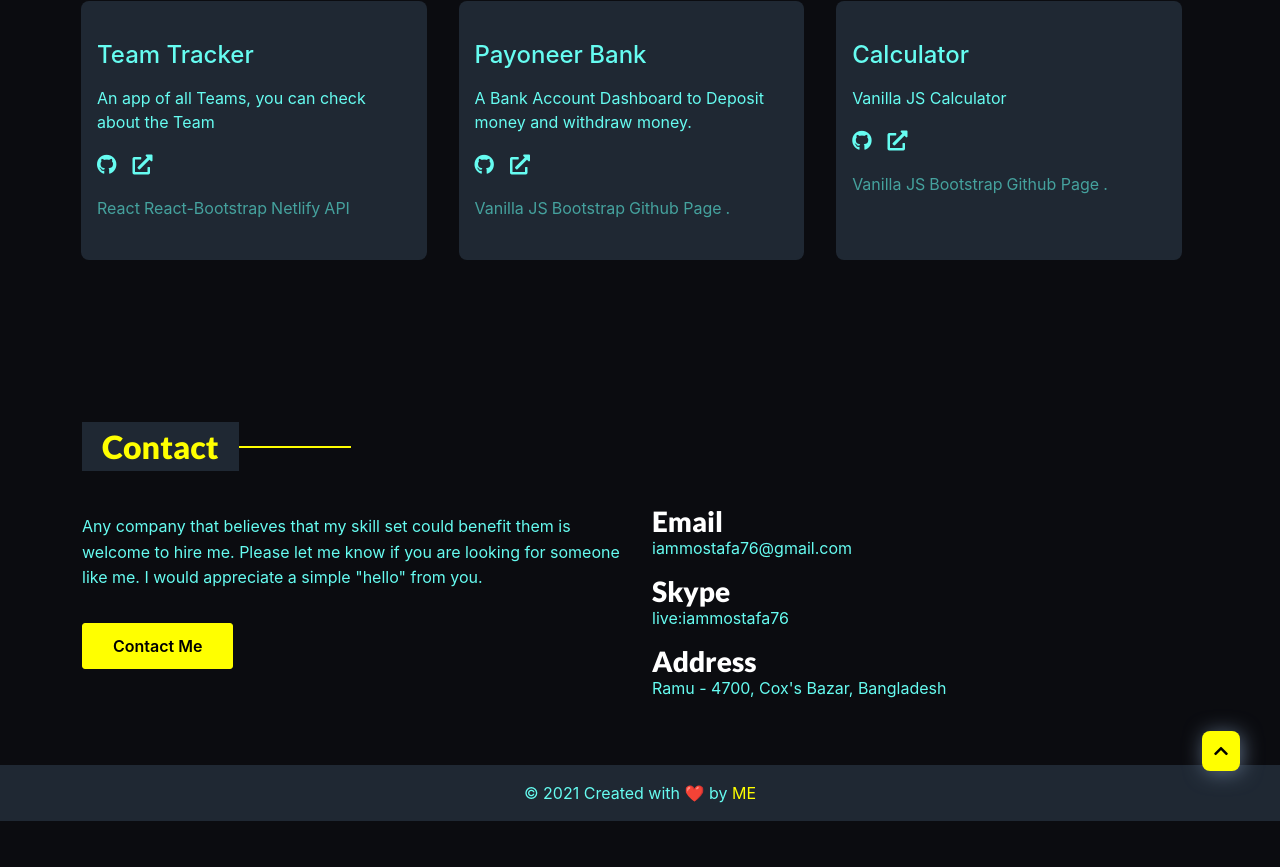
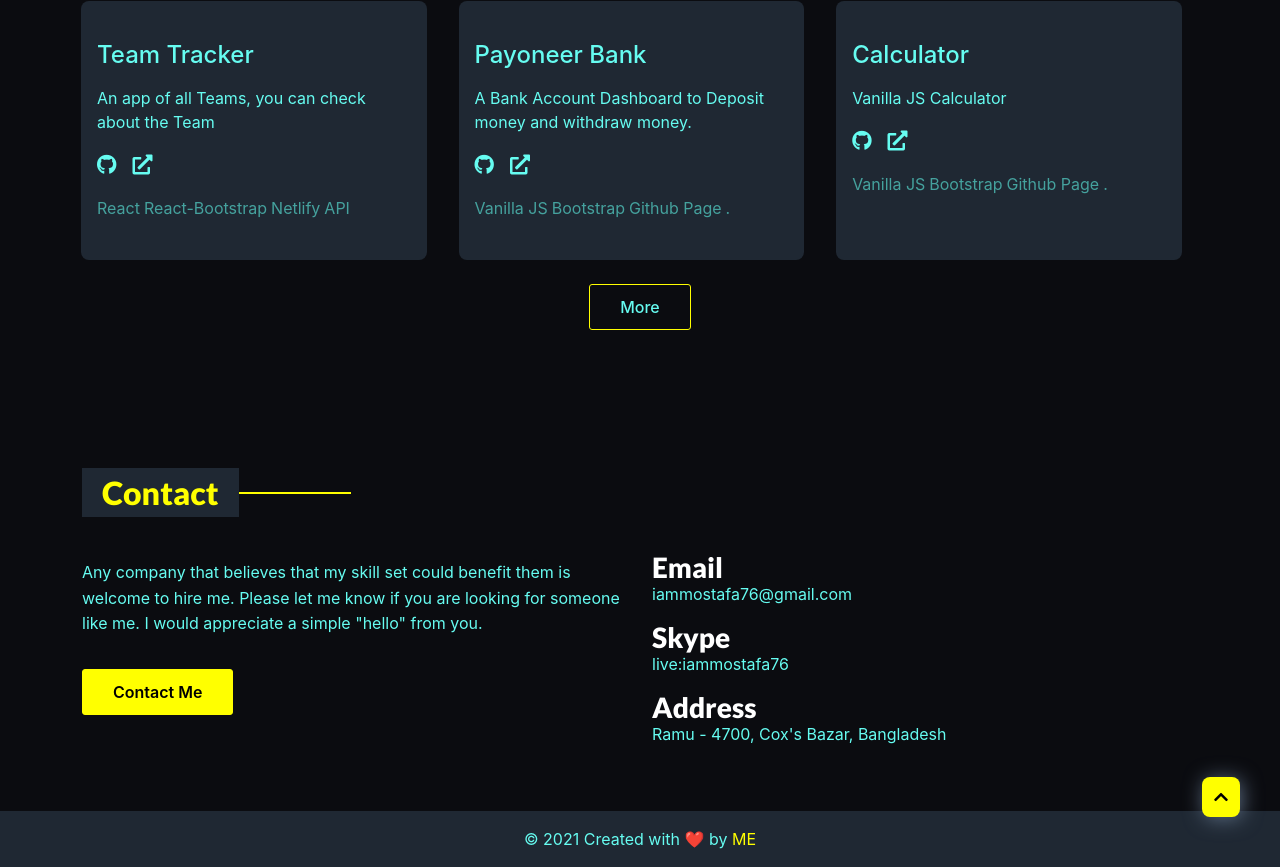
Before and after one commit to heymahmud/react-portfolio, a React (Create React App) app: page / in a window 1280 px wide. Shown: the part 3253-4120 px from the top of the page. Before the commit the page ends 4074 px from the top, so only its background shows below. Built offline with nearby package versions, Linux system fonts and the light colour scheme; no server answers.

Commit message:
button updated

```diff
--- a/src/components/Home/Portfolio/Portfolio.js
+++ b/src/components/Home/Portfolio/Portfolio.js
@@ -47,7 +47,19 @@ const Portfolio = () => {
                                     </div>
                                 ))
                             }
+
+
                         </div>
+
+
+                    </div>
+                </div>
+
+                <div className="row">
+                    <div className="col-md-12 text-center">
+                        <a href="https://github.com/amirmostofaa" target="_blank" rel="noreferrer noreferrer">
+                            <button className="button">More</button>
+                        </a>
                     </div>
                 </div>
 
```
